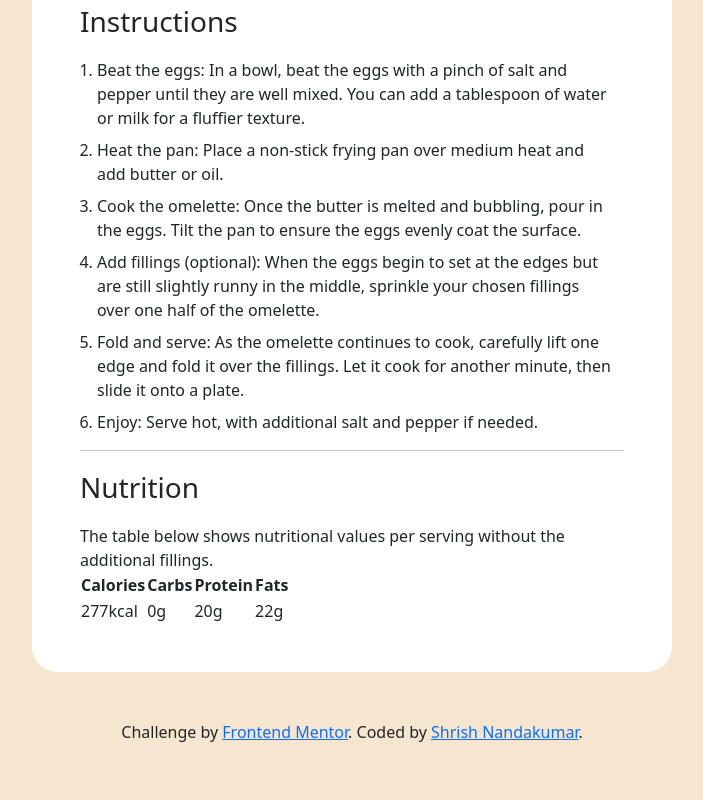
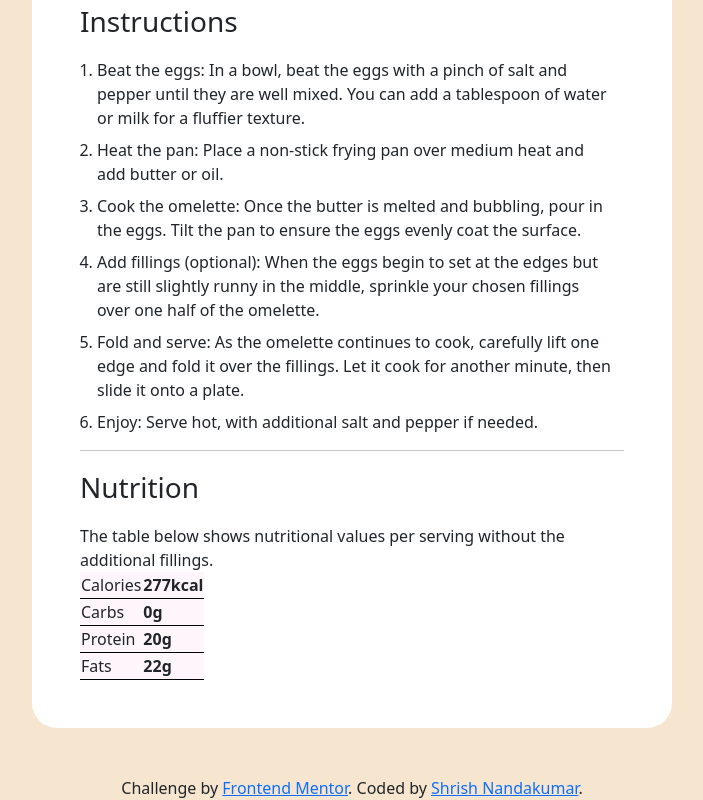
Before and after one commit to shrishn/FrontEndMentorChallenges, a plain HTML site: page recipe-page-main/index.html in a window 1280 px wide. Shown: the part 971-1771 px from the top of the page, without its empty margins (288-991 px from the left). Before the commit the page ends 1715 px from the top, so only its background shows below. Drawn offline with nearby package versions, Linux system fonts and the light colour scheme.

Commit message:
Modify Table

```diff
--- a/recipe-page-main/css/styles.css
+++ b/recipe-page-main/css/styles.css
@@ -32,7 +32,10 @@ h5{
   margin: 0.5em;
 }
 table{
-  background-color: white;
+  background-color: #FFF6FB;
+}
+td,th {
+  border-bottom: 1px solid black;
 }
 @media (max-width: 575px) {
   .container-md {
--- a/recipe-page-main/index.html
+++ b/recipe-page-main/index.html
@@ -88,18 +88,21 @@
         additional fillings.
         <table>
   <tr>
-    <th>Calories</th>
-    <th>Carbs</th>
-    <th>Protein</th>
-    <th>Fats</th>
-
+    <td>Calories</td>
+    <th>277kcal</th>
   </tr>
   <tr>
-    <td>277kcal</td>
-    <td>0g</td>
-    <td>20g</td>
-    <td>22g</td>
+    <td>Carbs</td>
+    <th>0g</th>
   </tr>
+  <tr>
+    <td>Protein</td>
+    <th>20g</th>
+  </tr>
+  <tr>
+    <td>Fats</td>
+    <th>22g</th>
+  </tr>
 </table>
       </div>
     </div>
```
